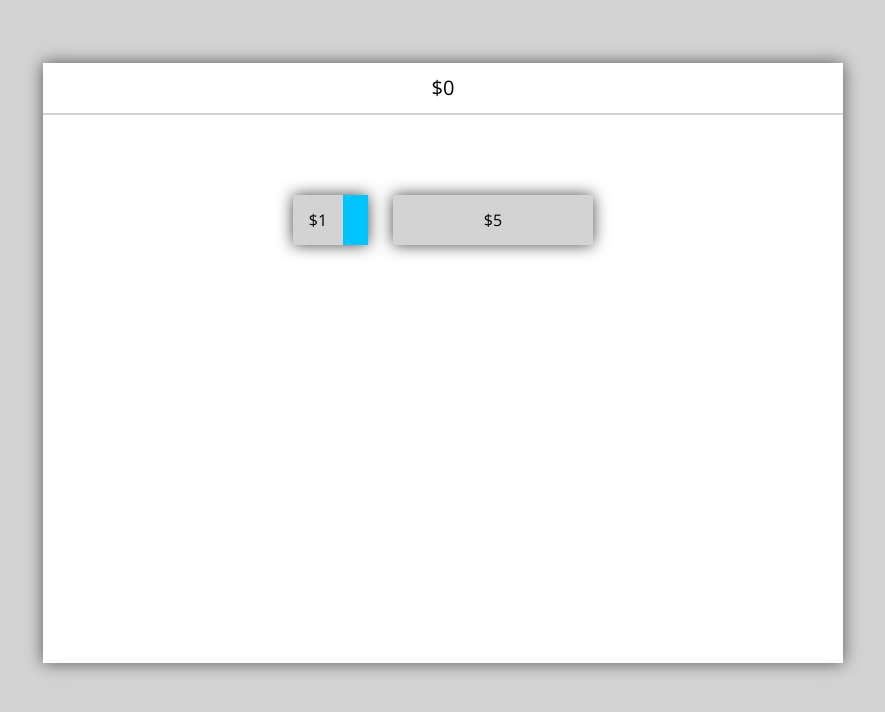
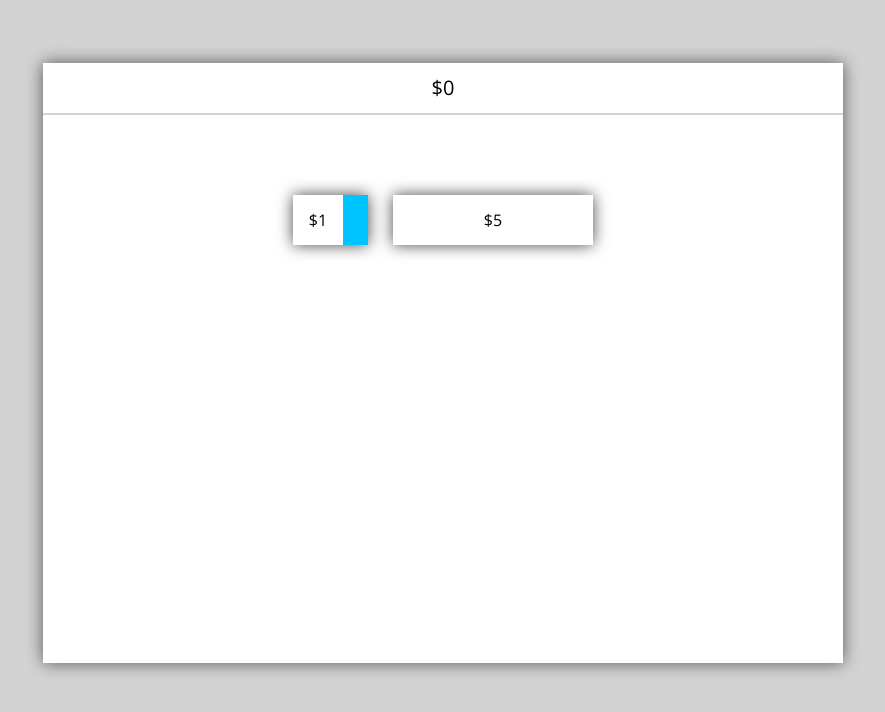
Before and after one commit to RRamsland/ProjectRed, a plain HTML site: page index.html in a window 1280 px wide. Shown: the whole page, without its empty margins (197-1082 px from the left). Drawn offline with nearby package versions, Linux system fonts and the light colour scheme.

Commit message:
Removed Button Backgrounds

```diff
--- a/css/style.css
+++ b/css/style.css
@@ -32,7 +32,6 @@ body{
 }
 
 .box{
-    background: lightgray;
     height: 50px;
     width: 50px;
     float: left;
@@ -47,7 +46,6 @@ body{
 }
 
 .upgrade {
-    background: lightgray;
     height: 50px;
     width: 200px;
     box-shadow: 0 0 16px #464646;
```
